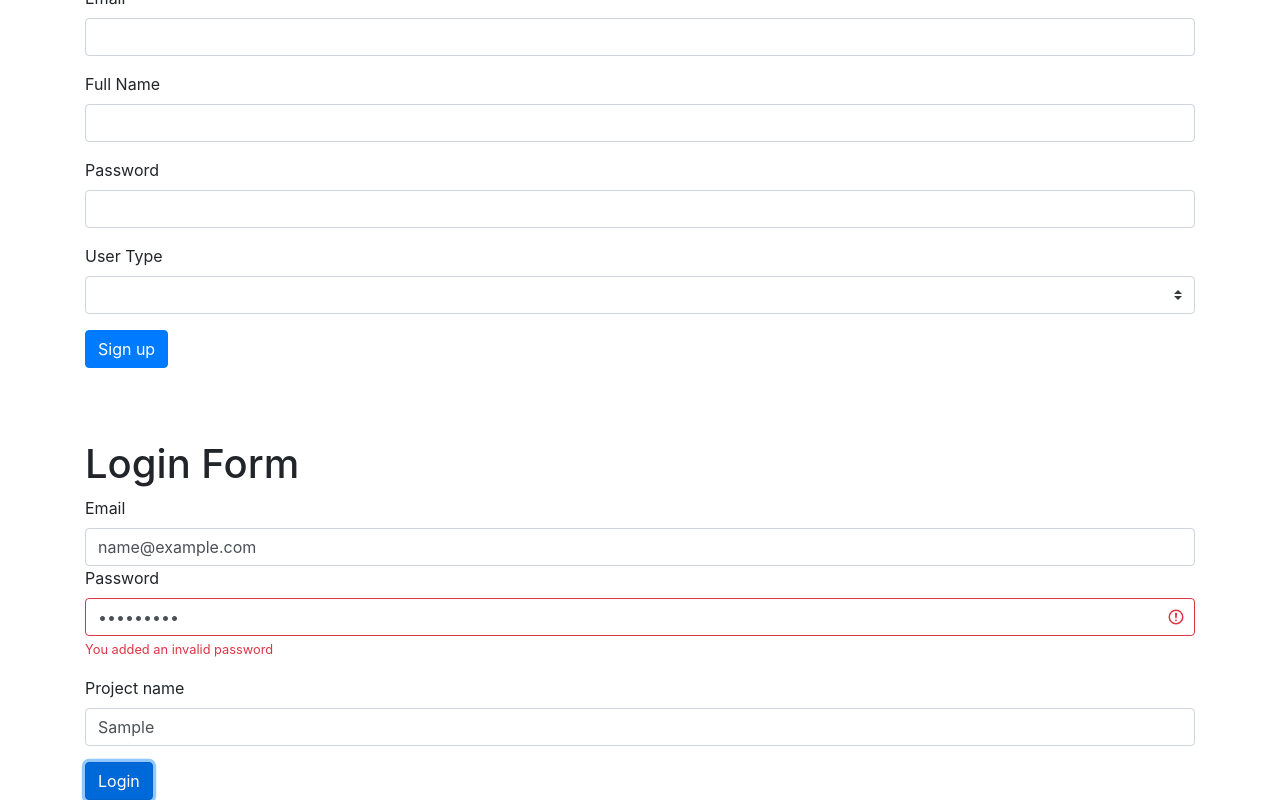
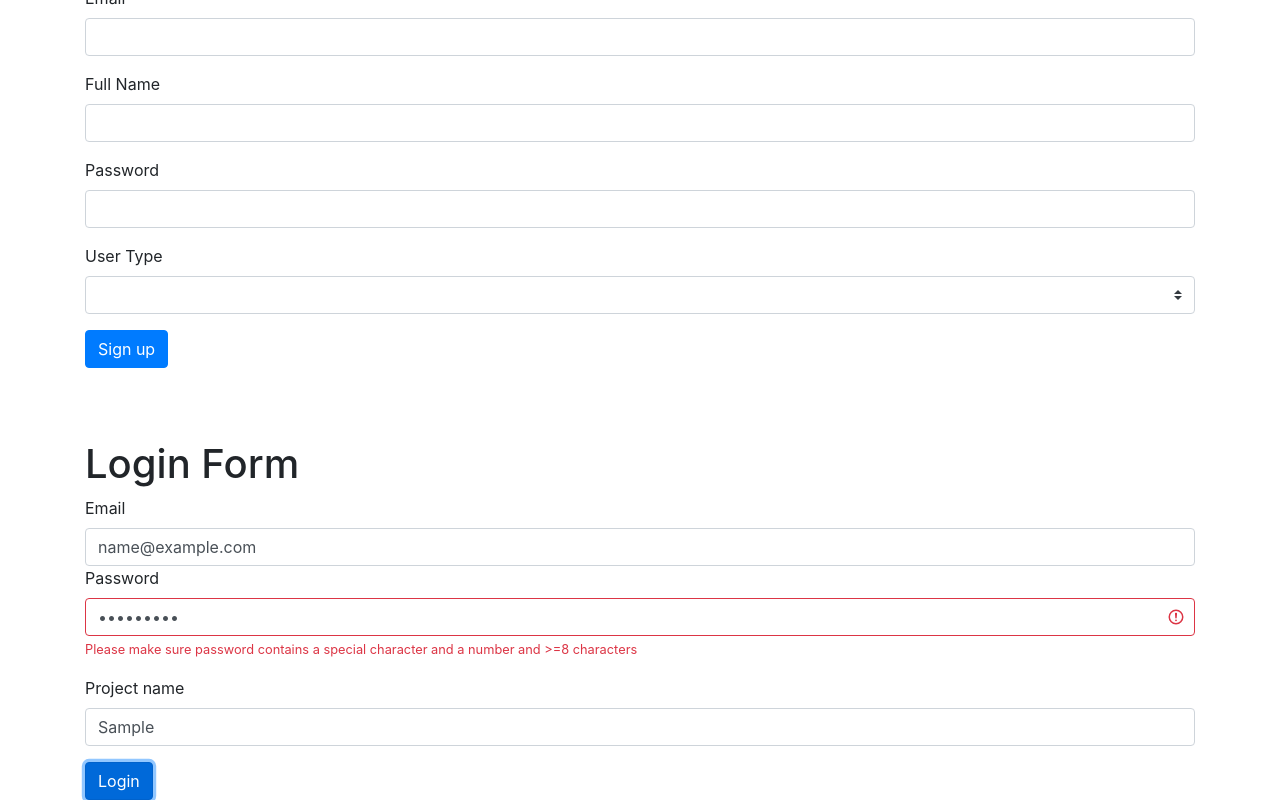
Before and after one commit to Usmanajibola/angular-project, an Angular app: page / in a window 1280 px wide. Both pictures are taken after typing "name@example.com", "Sample123", "Sample" into the empty fields and a click on the button "Login". Shown: the part 212-1012 px from the top of the page. Built offline with nearby package versions, Linux system fonts and the light colour scheme.

Commit message:
new commit

```diff
--- a/src/app/login/login.component.html
+++ b/src/app/login/login.component.html
@@ -15,7 +15,7 @@
       <input type="password" required name="password" pattern = '^(?=.*[A-Za-z])(?=.*\d)(?=.*[@$!%*#?&])[A-Za-z\d@$!%*#?&]{8,}$' class = "form-control"  #password = 'ngModel' [(ngModel)] = "userLoginModel.password" [class.is-invalid] = "password.invalid && password.touched">
       <div *ngIf = "password.errors && ( password.invalid || password.touched )">
         <small *ngIf="password.errors.required && password.touched" class="text-danger">Password Input is required</small>
-        <small *ngIf="password.errors.pattern" class="text-danger">You added an invalid password</small>
+        <small *ngIf="password.errors.pattern" class="text-danger">Please make sure password contains a special character and a number and >=8 characters</small>
       </div>
     </div>
     <div class="form-group">
--- a/src/app/signup/signup.component.html
+++ b/src/app/signup/signup.component.html
@@ -31,7 +31,7 @@
         <input type="password" required name="password" pattern = '^(?=.*[A-Za-z])(?=.*\d)(?=.*[@$!%*#?&])[A-Za-z\d@$!%*#?&]{8,}$' #password = 'ngModel' class="form-control"  [(ngModel)] = 'scrumUserModel.password' [class.is-invalid] = "password.invalid && password.touched">
         <div *ngIf = "password.errors && ( password.invalid || password.touched )">
           <small *ngIf="password.errors.required && password.touched" class="text-danger">Password Input is required</small>
-          <small *ngIf="password.errors.pattern" class="text-danger">You added an invalid password</small>
+          <small *ngIf="password.errors.pattern" class="text-danger">Please make sure password contains a special character and a number and >=8 characters</small>
         </div>
       </div>
       <div class="form-group">
```
